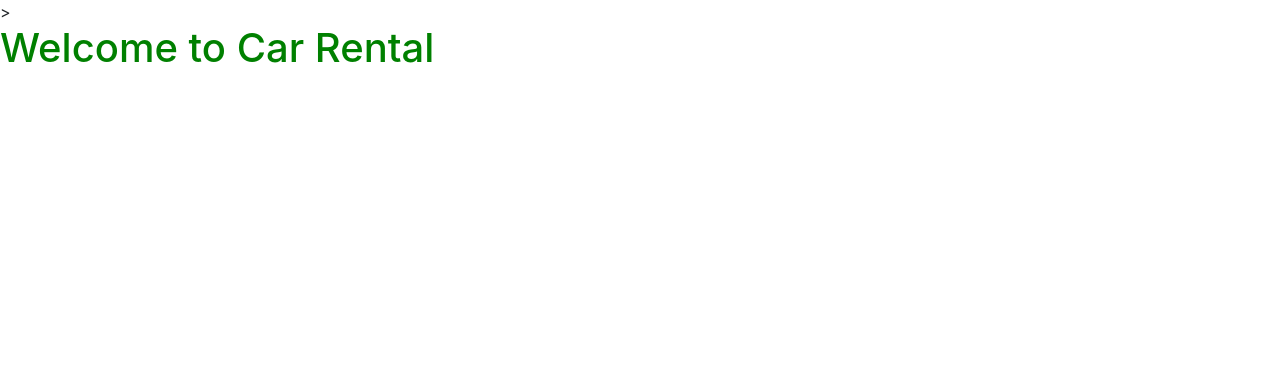
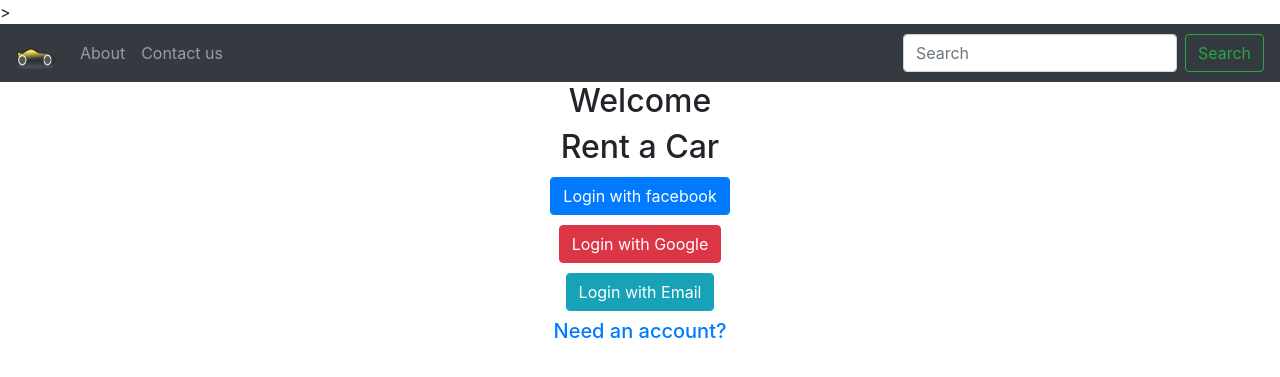
Before and after one commit to AnitaKerhanaj/iooa2020-RentACar, a Node server app: page / in a window 1280 px wide. Shown: the top 377 px of the page. Run offline with Node 20, Linux system fonts and the light colour scheme; some libraries are stand-ins or nearby versions.

Commit message:
Bootstrap

```diff
--- a/app.js
+++ b/app.js
@@ -17,8 +17,21 @@ app.use(express.static('public'));
 const port=3000;
 //handle home route
 app.get('/',(req,res)=>{
-    res.render('home',{
-        title: 'Home'
+    res.render('home');
+});
+app.get('/about',(req,res)=>{
+    res.render('about',{
+        title: 'About'
+    });
+});
+app.get('/contact', (req,res)=>{
+    res.render('contact', {
+        title: 'Contact Us'
+    });
+});
+app.get('/signup', (req,res)=>{
+    res.render('signupForm', {
+        title: 'Register'
     });
 });
 app.listen(port,()=>{
--- a/public/style.css
+++ b/public/style.css
@@ -1,3 +1,3 @@
-h1{
-    color: green;
+.center{
+    text-align: center;
 }
--- a/views/home.handlebars
+++ b/views/home.handlebars
@@ -1 +1,18 @@
-<h1>Welcome to Car Rental</h1>
+<div class="container">
+    <h2 class="center">Welcome</h2>
+    <h2 class="center">Rent a Car</h2>
+    <h2 class="center">
+       <a href="/auth/facebook" class="btn btn-primary">Login with facebook</a>
+    </h2>
+    <h2 class="center">
+        <a href="/auth/google" class="btn btn-danger">Login with Google</a>
+    </h2>
+    <h2 class="center">
+        <a href="/email" class="btn btn-info">Login with Email</a>
+    </h2>
+
+    <h5 class="center">
+        <a href="/signup">Need an account?</a>
+    </h5>
+
+</div>
--- a/views/layouts/main.handlebars
+++ b/views/layouts/main.handlebars
@@ -13,6 +13,7 @@
     <script src="/script.js"></script>>
 </head>
 <body>
+    {{> navbar}}
     {{{body}}}
 </body>
 </html>
--- /dev/null
+++ b/views/partials/navbar.handlebars
@@ -0,0 +1,23 @@
+<nav class="navbar navbar-expand-lg navbar-dark bg-dark">
+  <a class="navbar-brand" href="/">
+  <img src="/image/logo.png" width="40" height="30">
+  </a>
+  <button class="navbar-toggler" type="button" data-toggle="collapse" data-target="#navbarSupportedContent" aria-controls="navbarSupportedContent" aria-expanded="false" aria-label="Toggle navigation">
+    <span class="navbar-toggler-icon"></span>
+  </button>
+
+  <div class="collapse navbar-collapse" id="navbarSupportedContent">
+    <ul class="navbar-nav mr-auto">
+      <li class="nav-item">
+        <a class="nav-link" href="/about">About <span class="sr-only">(current)</span></a>
+      </li>
+      <li class="nav-item">
+        <a class="nav-link" href="/contact">Contact us</a>
+      </li>
+    </ul>
+    <form class="form-inline my-2 my-lg-0">
+      <input class="form-control mr-sm-2" type="search" placeholder="Search" aria-label="Search">
+      <button class="btn btn-outline-success my-2 my-sm-0" type="submit">Search</button>
+    </form>
+  </div>
+</nav>
```
Also changed, not shown: views/about.handlebars (added, +7 -0 lines), views/contact.handlebars (added, +19 -0 lines), views/signupForm.handlebars (added, +33 -0 lines), public/image/logo.png (added).
